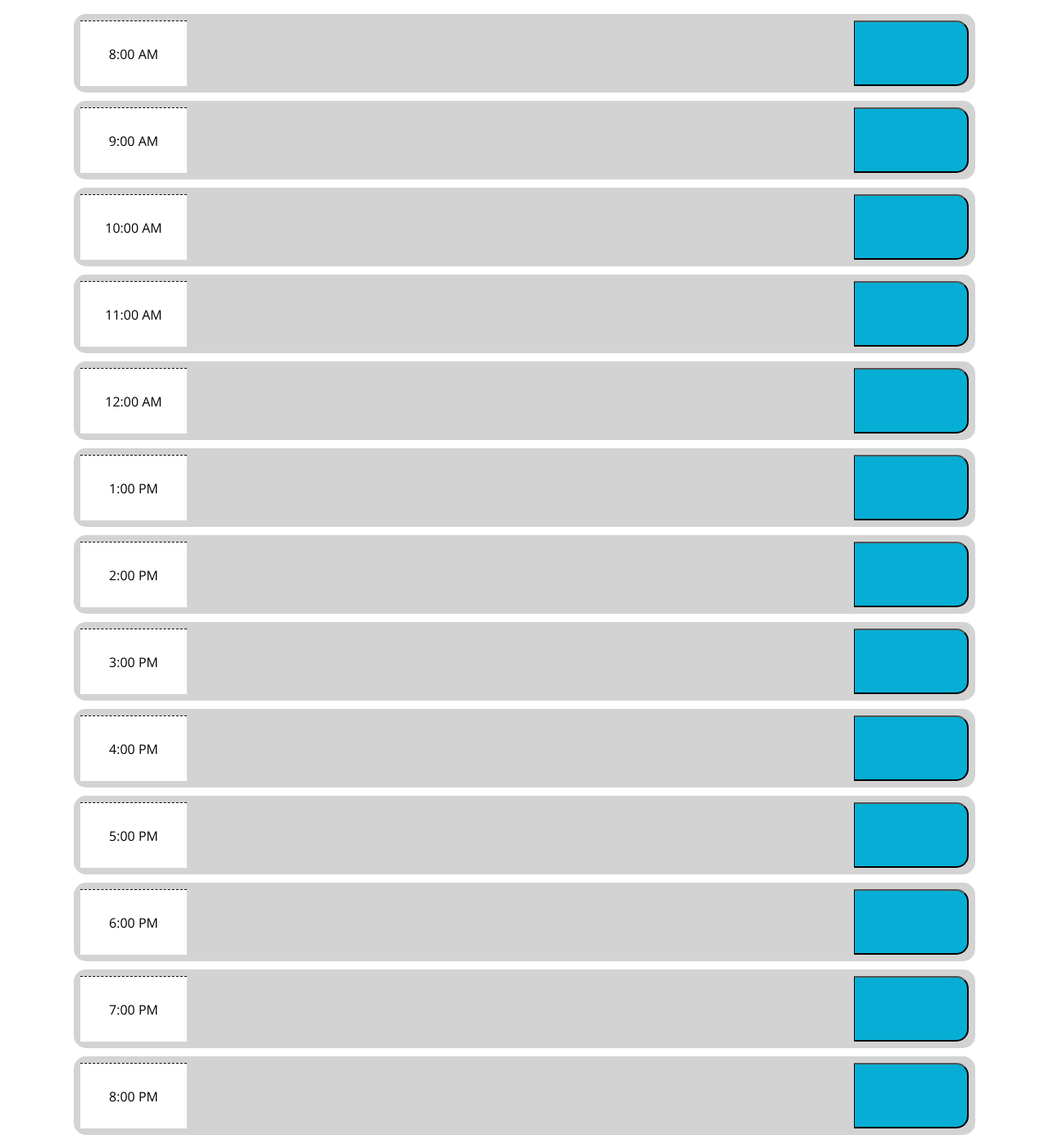
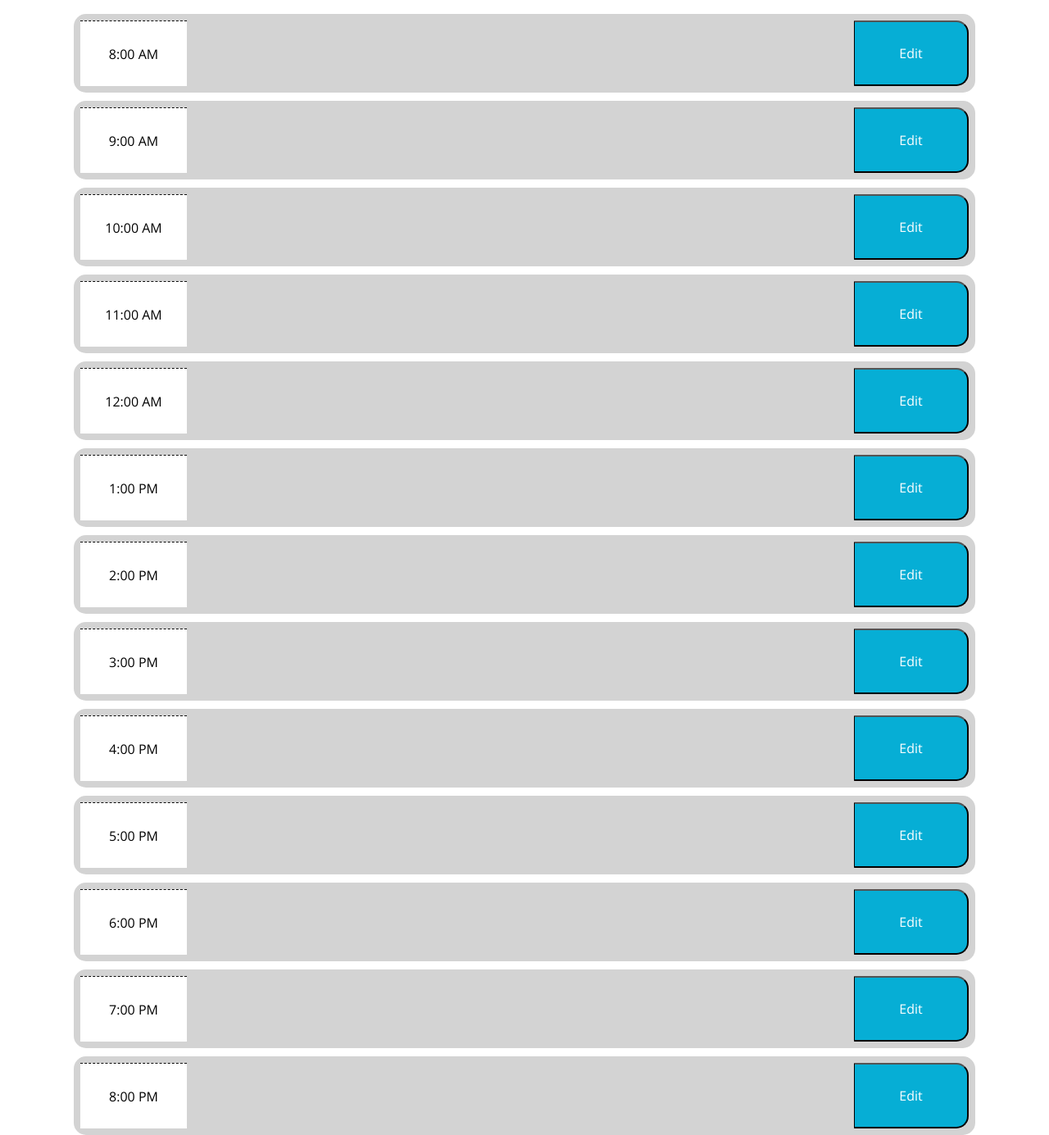
Before and after one commit to geotecdev/jQuery-Day-Planner-App, a plain HTML site: page index.html in a window 1280 px wide. Shown: the part 360-1745 px from the top of the page at 82% size. Drawn offline with nearby package versions, Linux system fonts and the light colour scheme.

Commit message:
refactoring & cleanup

```diff
--- a/index.html
+++ b/index.html
@@ -30,6 +30,7 @@
       <p class="lead">A simple calendar app for scheduling your work day</p>
       <p id="currentDay" class="lead"></p>
       <p id="currentTime" class="lead"></p>
+      <!-- <button id="clearBtn" class="primary">Clear Planner</button> -->
     </header>
     <div class="container">
 
@@ -39,6 +40,7 @@
                 <div class="hour leftEl">8:00 AM</div>
                 <textarea value="8" class="centerEl" disabled="true"></textarea>
                 <button value="8" class="saveBtn rightEl">
+                    Edit
                 </button>
             </div>
 
@@ -46,6 +48,7 @@
                 <div class="hour leftEl">9:00 AM</div>
                 <textarea value="9" class="centerEl" disabled="true"></textarea>
                 <button value="9" class="saveBtn rightEl">
+                    Edit
                 </button>
             </div>
 
@@ -53,6 +56,7 @@
                 <div class="hour leftEl">10:00 AM</div>
                 <textarea value="10" class="centerEl" disabled="true"></textarea>
                 <button value="10" class="saveBtn rightEl">
+                    Edit
                 </button>
             </div>
 
@@ -60,6 +64,7 @@
                 <div class="hour leftEl">11:00 AM</div>
                 <textarea value="11" class="centerEl" disabled="true"></textarea>
                 <button value="11" class="saveBtn rightEl">
+                    Edit
                 </button>
             </div>
 
@@ -67,6 +72,7 @@
                 <div class="hour leftEl">12:00 AM</div>
                 <textarea value="12" class="centerEl" disabled="true"></textarea>
                 <button value="12" class="saveBtn rightEl">
+                    Edit
                 </button>
             </div>
 
@@ -74,6 +80,7 @@
                 <div class="hour leftEl">1:00 PM</div>
                 <textarea value="13" class="centerEl" disabled="true"></textarea>
                 <button value="13" class="saveBtn rightEl">
+                    Edit
                 </button>
             </div>
 
@@ -81,6 +88,7 @@
                 <div class="hour leftEl">2:00 PM</div>
                 <textarea value="14" class="centerEl" disabled="true"></textarea>
                 <button value="14" class="saveBtn rightEl">
+                    Edit
                 </button>
             </div>
 
@@ -88,6 +96,7 @@
                 <div class="hour leftEl">3:00 PM</div>
                 <textarea value="15" class="centerEl" disabled="true"></textarea>
                 <button value="15" class="saveBtn rightEl">
+                    Edit
                 </button>
             </div>
 
@@ -95,6 +104,7 @@
                 <div class="hour leftEl">4:00 PM</div>
                 <textarea value="16" class="centerEl" disabled="true"></textarea>
                 <button value="16" class="saveBtn rightEl">
+                    Edit
                 </button>
             </div>
 
@@ -102,6 +112,7 @@
                 <div class="hour leftEl">5:00 PM</div>
                 <textarea value="17" class="centerEl" disabled="true"></textarea>
                 <button value="17" class="saveBtn rightEl">
+                    Edit
                 </button>
             </div>
 
@@ -109,6 +120,7 @@
                 <div class="hour leftEl">6:00 PM</div>
                 <textarea value="18" class="centerEl" disabled="true"></textarea>
                 <button value="18" class="saveBtn rightEl">
+                    Edit
                 </button>
             </div>
 
@@ -116,6 +128,7 @@
                 <div class="hour leftEl">7:00 PM</div>
                 <textarea value="19" class="centerEl" disabled="true"></textarea>
                 <button value="19" class="saveBtn rightEl">
+                    Edit
                 </button>
             </div>
 
@@ -123,6 +136,7 @@
                 <div class="hour leftEl">8:00 PM</div>
                 <textarea value="20" class="centerEl" disabled="true"></textarea>
                 <button value="20" class="saveBtn rightEl">
+                    Edit
                 </button>
             </div>
         </div>
--- a/scripts/script.js
+++ b/scripts/script.js
@@ -34,6 +34,8 @@ window.onload = function() {
 
                 //edit logic
                 if (selectedTextArea.disabled === true) {
+                    //change button content to save
+                    this.textContent = "Save";
                     //enable text area and set cursor
                     selectedTextArea.disabled = false;
                     selectedTextArea.focus();
@@ -46,6 +48,9 @@ window.onload = function() {
                     //disable text area and set memo changes to local storage
                     selectedTextArea.disabled = true;
                     let textAreaNumber = parseInt(selectedTextArea.getAttribute("value"));
+                    //reset button text to default
+                    this.textContent = "Edit";
+                    //update memo value of current obj
                     plannerData[textAreaNumber - 8].memo = selectedTextArea.value;
                     localStorage.setItem("plannerData", JSON.stringify(plannerData));
                     alert("current edits to planner note saved");
```
